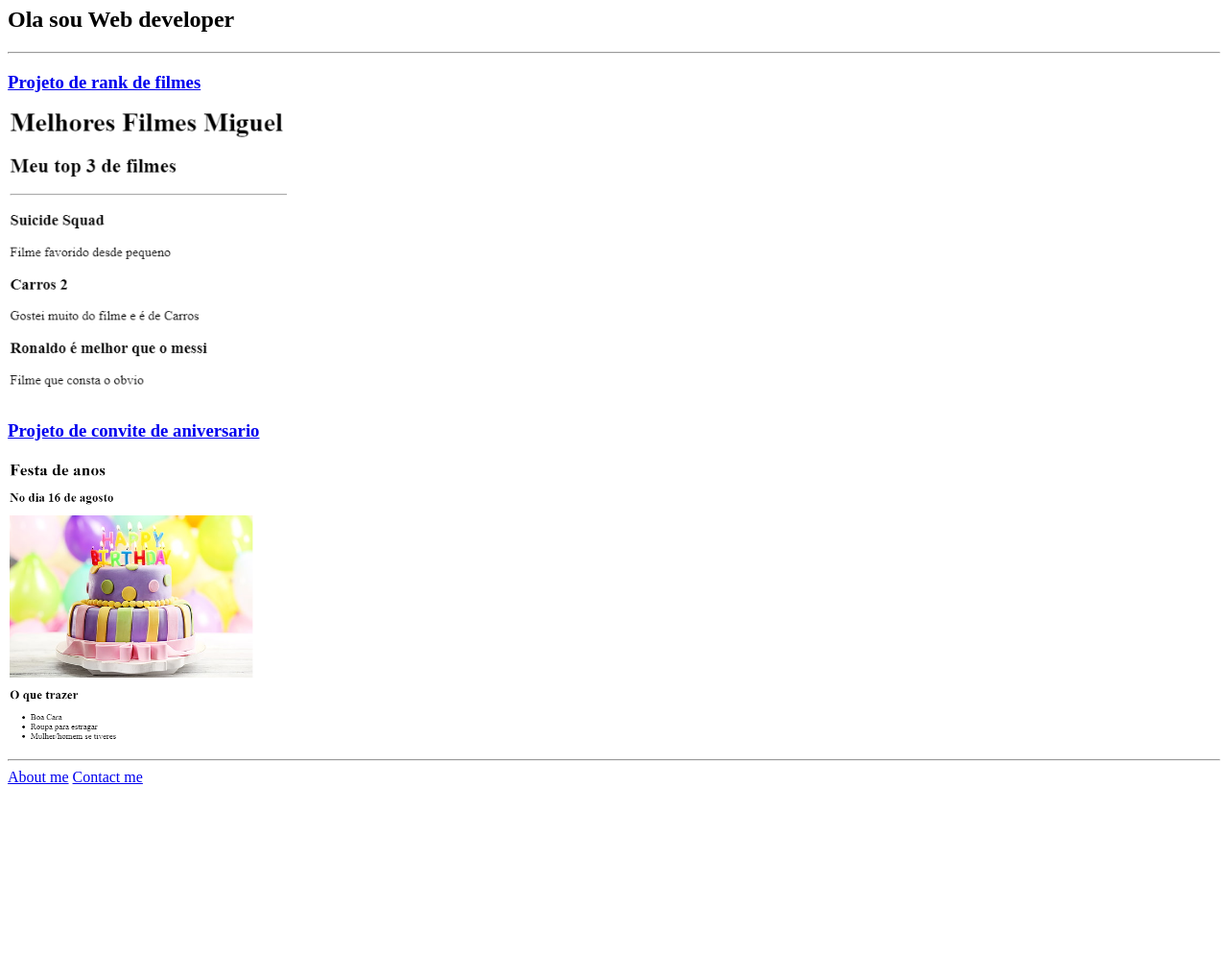
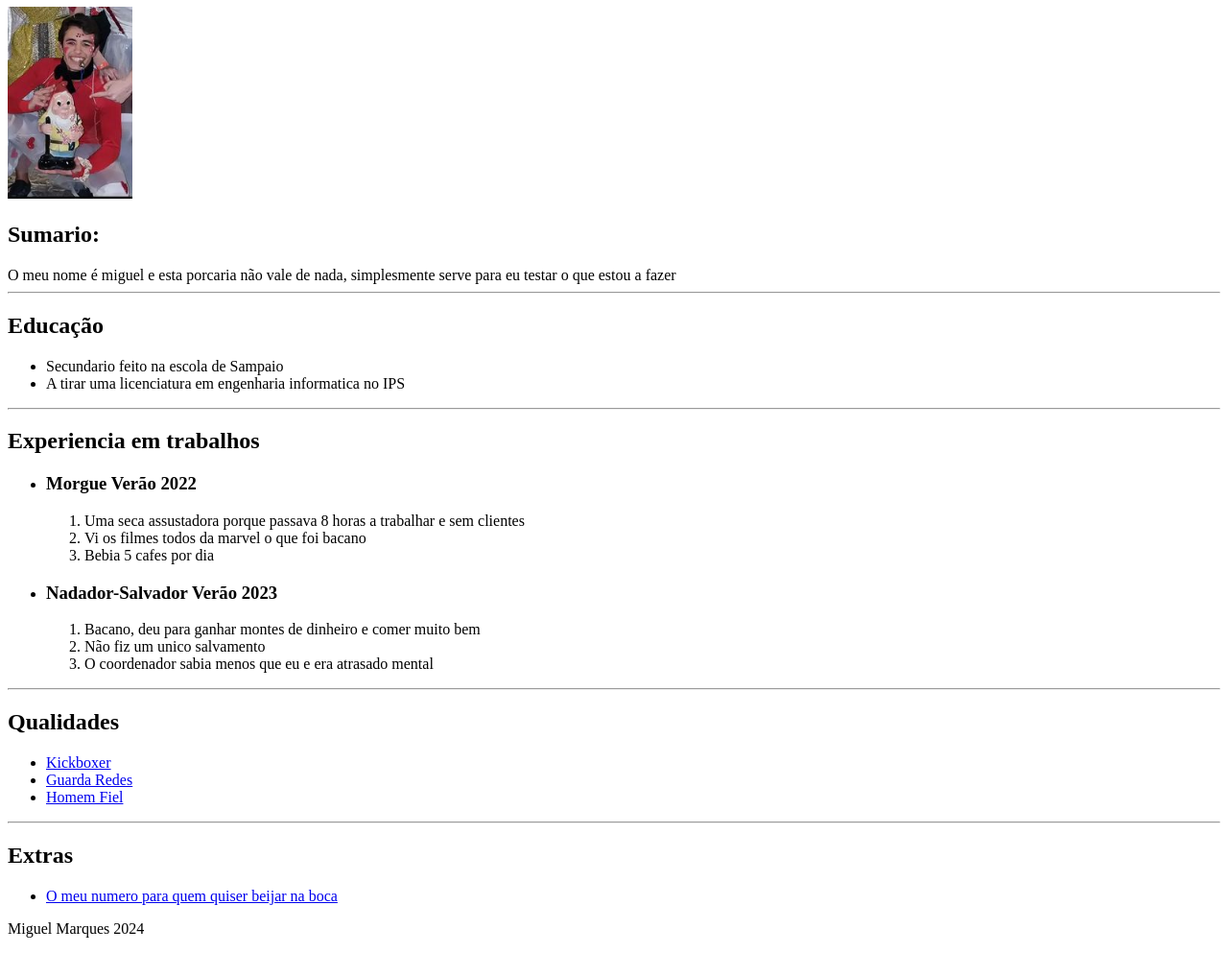
Before and after one commit to MigalhasPW/html-portofolio, a plain HTML site: page index.html in a window 1280 px wide. Shown: the part 73-1066 px from the top of the page at 96% size. Before the commit the page ends 900 px from the top, so only its background shows below. Drawn offline with Linux system fonts and the light colour scheme.

Commit message:
Add files via upload

```diff
--- a/index.html
+++ b/index.html
@@ -1,23 +1,54 @@
-
 <!DOCTYPE html>
-<html lang = "en">
-
+<html lang="en">
 <head>
     <meta charset="UTF-8">
-        <title>Projetos Miguel</title>
+    <title>Document</title>
 </head>
+<body>
+    <h1>Miguel Neves Marques</h1>
+    <img src="./Fotografias/Foto perfil.png">
+    <h2>Sumario:</h2>
 
-    <body>
-        <h1>Portfolio de projetos Miguel</h1>
-        <h2>Ola sou Web developer</h2>
+    O meu nome é miguel e esta porcaria não vale de nada, simplesmente serve para eu testar o que estou a fazer
+
     <hr>
-        <h3><a href="./public/RANK_DE_FILMES.html">Projeto de rank de filmes</a></h3>
-        <img src="./assets/images/Rank filmes.png" height="300" alt="imagem do top de filmes">
-        <h3><a href="./public/convite_anos.html">Projeto de convite de aniversario</a></h3>
-        <img src="./assets/images/Convite festa de anos.png" height="300" alt="imagem do convite de anos">
+    <h2>Educação</h2>
+    <ul>
+        <li>Secundario feito na escola de Sampaio</li>
+        <li>A tirar uma licenciatura em engenharia informatica no IPS</li>
+    </ul>
     <hr>
-        <a href="./public/about.html">About me</a>
-        <a href="./public/contact.html">Contact me</a>
+    <h2>Experiencia em trabalhos</h2>
+    <ul>
+        <li><h3>Morgue Verão 2022</h3></li>
+            <ol>
+                <li>Uma seca assustadora porque passava 8 horas a trabalhar e sem clientes</li>
+                <li>Vi os filmes todos da marvel o que foi bacano</li>
+                <li>Bebia 5 cafes por dia</li>
+            </ol>
+        <li><h3>Nadador-Salvador Verão 2023</h3></li>
+            <ol>
+                <li>Bacano, deu para ganhar montes de dinheiro e comer muito bem</li>
+                <li>Não fiz um unico salvamento</li>
+                <li>O coordenador sabia menos que eu e era atrasado mental</li>
+            </ol>
+    </ul>
+    <hr>
+    <h2>Qualidades</h2>
+    <ul>
+        <li><a href="./kick.html">Kickboxer</a></li>
+        <li><a href="./redes.html">Guarda Redes</a></li>
+        <li><a href="./filel.html">Homem Fiel</a></li>
+    </ul>
+    <hr>
+    <h2>Extras</h2>
+        <ul>
+            <li><a href="./liguem-me.html">O meu numero para quem quiser beijar na boca</a></li>
+        </ul>
+        <footer>
+            <p>
+                Miguel Marques 2024
+            </p>
+        </footer>
 </body>
-
 </html>
```
Also changed, not shown: filel.html (added, +2 -0 lines), kick.html (added, +2 -0 lines), liguem-me.html (added, +1 -0 lines), redes.html (added, +2 -0 lines), Fotografias/Foto perfil.png (added), Fotografias/fiel.jpg (added), Fotografias/foto soco.png (added), Fotografias/redes.jpg (added). Lines whose indentation alone changed are shown as unchanged.
